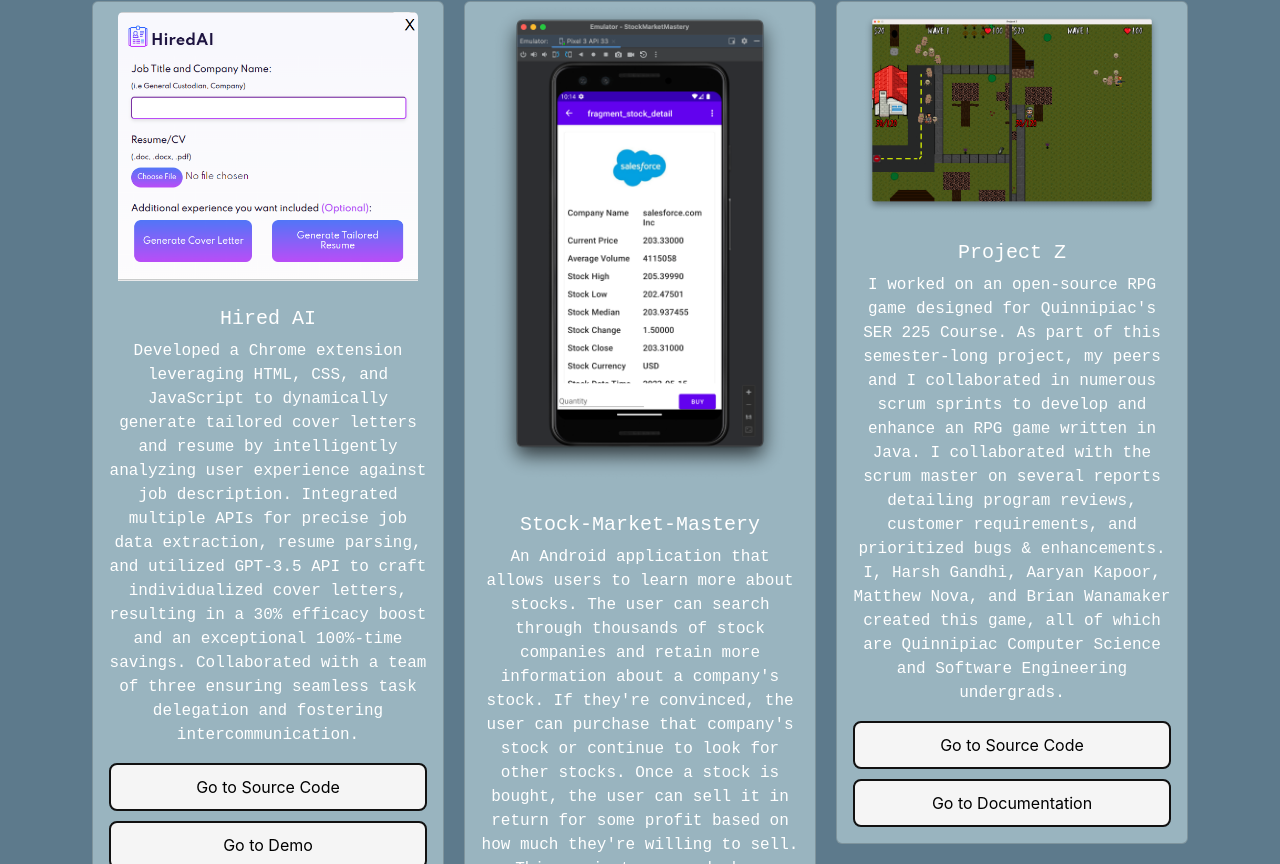
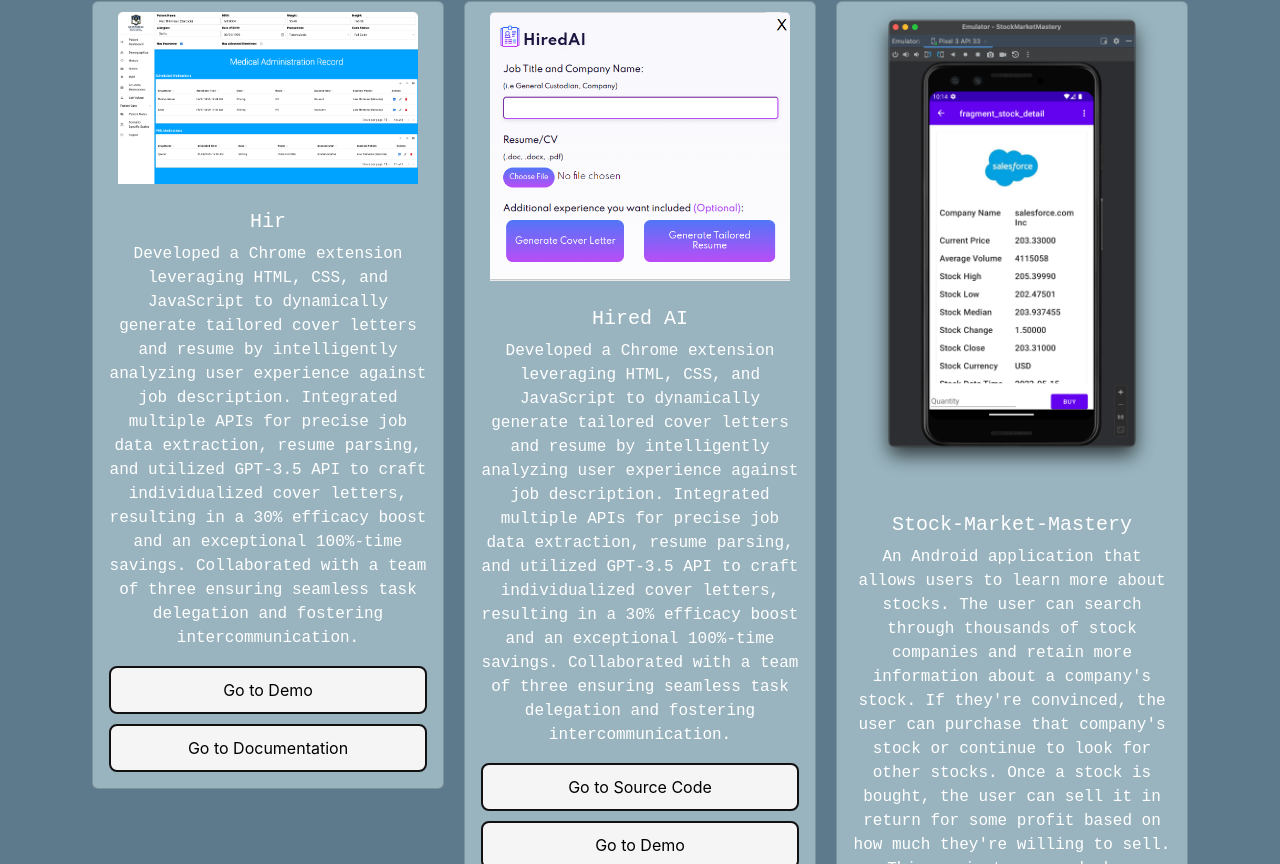
Before and after one commit to kevin-rodri/kevin-rodri.github.io, a React (Vite) app: page /#/ in a window 1280 px wide. Shown: the part 1756-2620 px from the top of the page. Built offline with nearby package versions, Linux system fonts and the light colour scheme; the HTML template or start-up script is replaced by a standard one.

Commit message:
adding senior project

```diff
--- a/src/components/Projects.jsx
+++ b/src/components/Projects.jsx
@@ -3,8 +3,7 @@
 import projectZ from '../photos/project-z.png';
 import stockMarket from "../photos/StockMarketMastery.png"
 import hiredAI from "../photos/hiredaipicture.png"
-import { Link } from "react-router-dom";
-import { black } from 'color-name';
+import ehrApplication from "../photos/ehr-application.png"
 
 function Projects() {
   return (
@@ -18,14 +17,29 @@
         <Row className="g-0 text-center">
           <Col>
             <div className="card">
-        <Image src={hiredAI}  className="card-img-top mx-auto" style={{ margin: "10px" }} alt="Hired AI"/>
+              <Image src={ehrApplication} className="card-img-top mx-auto" style={{ margin: "10px" }} alt="EHR-Application" />
+              <div className="card-body">
+                <h5 className="card-title">Hir</h5>
+                <p className="card-text">Developed a Chrome extension leveraging HTML, CSS, and JavaScript to dynamically generate tailored cover letters and resume by intelligently analyzing user experience against job description. Integrated multiple APIs for precise job data extraction, resume parsing, and utilized GPT-3.5 API to craft individualized cover letters, resulting in a 30% efficacy boost and an exceptional 100%-time savings. Collaborated with a team of three ensuring seamless task delegation and fostering intercommunication. </p>
+                <a href="https://quinnipiac.zoom.us/rec/play/8fCJDOZVR4TvfMK9hkwmhkY6zVeMMrehuGQNQQy7AZF32GsjbnHQtlbnGnQ6GISmF03Bk8codnTsWjj2.zLzxj6324_tmeGIC?autoplay=true&startTime=1744406088000" style={{ color: "black", marginBottom: "10px" }} className="button-56" id="btn-boot">
+                  Go to Demo
+                </a>
+                <a href="https://www.qu.edu/schools/engineering/our-work-and-research/projects-day/#softwareengineering" style={{ color: "black" }} className="button-56" id="btn-boot">
+                  Go to Documentation
+                </a>
+              </div>
+            </div>
+          </Col>
+          <Col>
+            <div className="card">
+              <Image src={hiredAI} className="card-img-top mx-auto" style={{ margin: "10px" }} alt="Hired AI" />
               <div className="card-body">
                 <h5 className="card-title">Hired AI</h5>
                 <p className="card-text">Developed a Chrome extension leveraging HTML, CSS, and JavaScript to dynamically generate tailored cover letters and resume by intelligently analyzing user experience against job description. Integrated multiple APIs for precise job data extraction, resume parsing, and utilized GPT-3.5 API to craft individualized cover letters, resulting in a 30% efficacy boost and an exceptional 100%-time savings. Collaborated with a team of three ensuring seamless task delegation and fostering intercommunication. </p>
-            <a href="https://github.com/GandhiHarsh2003/CoverLetterGenerator" style={{ color: "black", marginBottom: "10px"}} className="button-56" id="btn-boot">
+                <a href="https://github.com/GandhiHarsh2003/CoverLetterGenerator" style={{ color: "black", marginBottom: "10px" }} className="button-56" id="btn-boot">
                   Go to Source Code
                 </a>
-            <a href="https://gandhiharsh2003.github.io/Images/hiredai.mp4" style={{ color: "black"}}  className="button-56" id="btn-boot">
+                <a href="https://gandhiharsh2003.github.io/Images/hiredai.mp4" style={{ color: "black" }} className="button-56" id="btn-boot">
                   Go to Demo
                 </a>
               </div>
@@ -33,13 +47,13 @@
           </Col>
           <Col >
             <div className="card">
-        <Image src={stockMarket}  className="card-img-top mx-auto" alt="Stock-Market-Mastery" />
+              <Image src={stockMarket} className="card-img-top mx-auto" alt="Stock-Market-Mastery" />
               <div className="card-body">
                 <h5 className="card-title" style={{ textAlign: "center" }}>Stock-Market-Mastery</h5>
                 <p className="card-text">
                   An Android application that allows users to learn more about stocks. The user can search through thousands of stock companies and retain more information about a company's stock. If they're convinced, the user can purchase that company's stock or continue to look for other stocks. Once a stock is bought, the user can sell it in return for some profit based on how much they're willing to sell. This project was worked on alongside Harsh Gandhi, a Computer Science and Data Science undergraduate at Quinnipiac.
                 </p>
-            <a href="https://github.com/GandhiHarsh2003/Stock-Market-Mastery" style={{ color: "black"}}  className="button-56" id="btn-boot">
+                <a href="https://github.com/GandhiHarsh2003/Stock-Market-Mastery" style={{ color: "black" }} className="button-56" id="btn-boot">
                   Go to Source Code
                 </a>
 
@@ -54,10 +68,10 @@
                 <p className="card-text">
                   I worked on an open-source RPG game designed for Quinnipiac's SER 225 Course. As part of this semester-long project, my peers and I collaborated in numerous scrum sprints to develop and enhance an RPG game written in Java. I collaborated with the scrum master on several reports detailing program reviews, customer requirements, and prioritized bugs & enhancements. I, Harsh Gandhi, Aaryan Kapoor, Matthew Nova, and Brian Wanamaker created this game, all of which are Quinnipiac Computer Science and Software Engineering undergrads.
                 </p>
-            <a href="https://github.com/kevin-rodri/ZombieLand" className="button-56" style={{ color: "black", marginBottom: "10px"}} id="btn-boot">
+                <a href="https://github.com/kevin-rodri/ZombieLand" className="button-56" style={{ color: "black", marginBottom: "10px" }} id="btn-boot">
                   Go to Source Code
                 </a>
-            <a href="https://a-r-t.github.io/SER225-Project-Website/semesters/fall2022/teams/project-z" style={{ color: "black"}} className="button-56" id="btn-boot">
+                <a href="https://a-r-t.github.io/SER225-Project-Website/semesters/fall2022/teams/project-z" style={{ color: "black" }} className="button-56" id="btn-boot">
                   Go to Documentation
                 </a>
 
```
Also changed, not shown: src/photos/ehr-application.png (added). Lines whose indentation alone changed are shown as unchanged.
